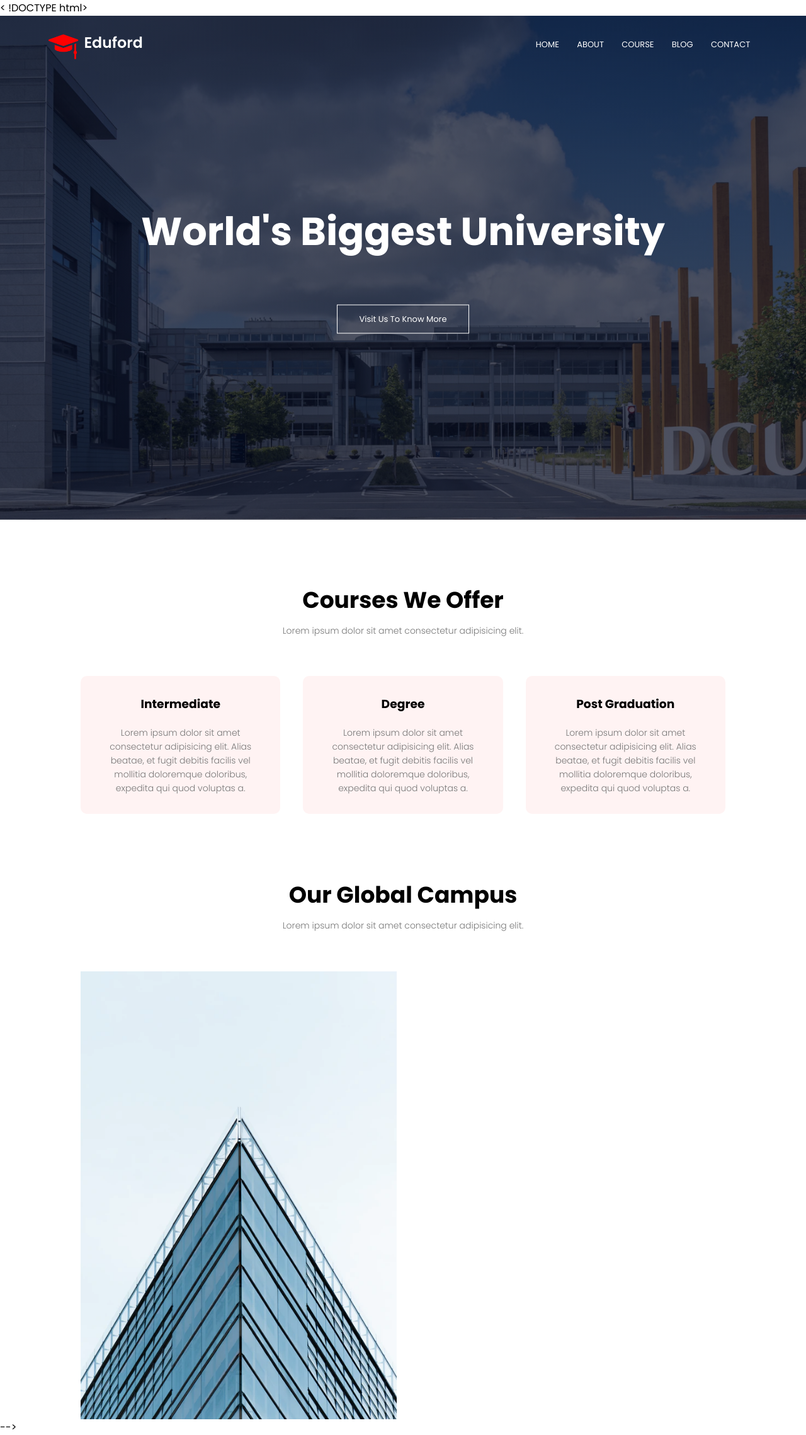
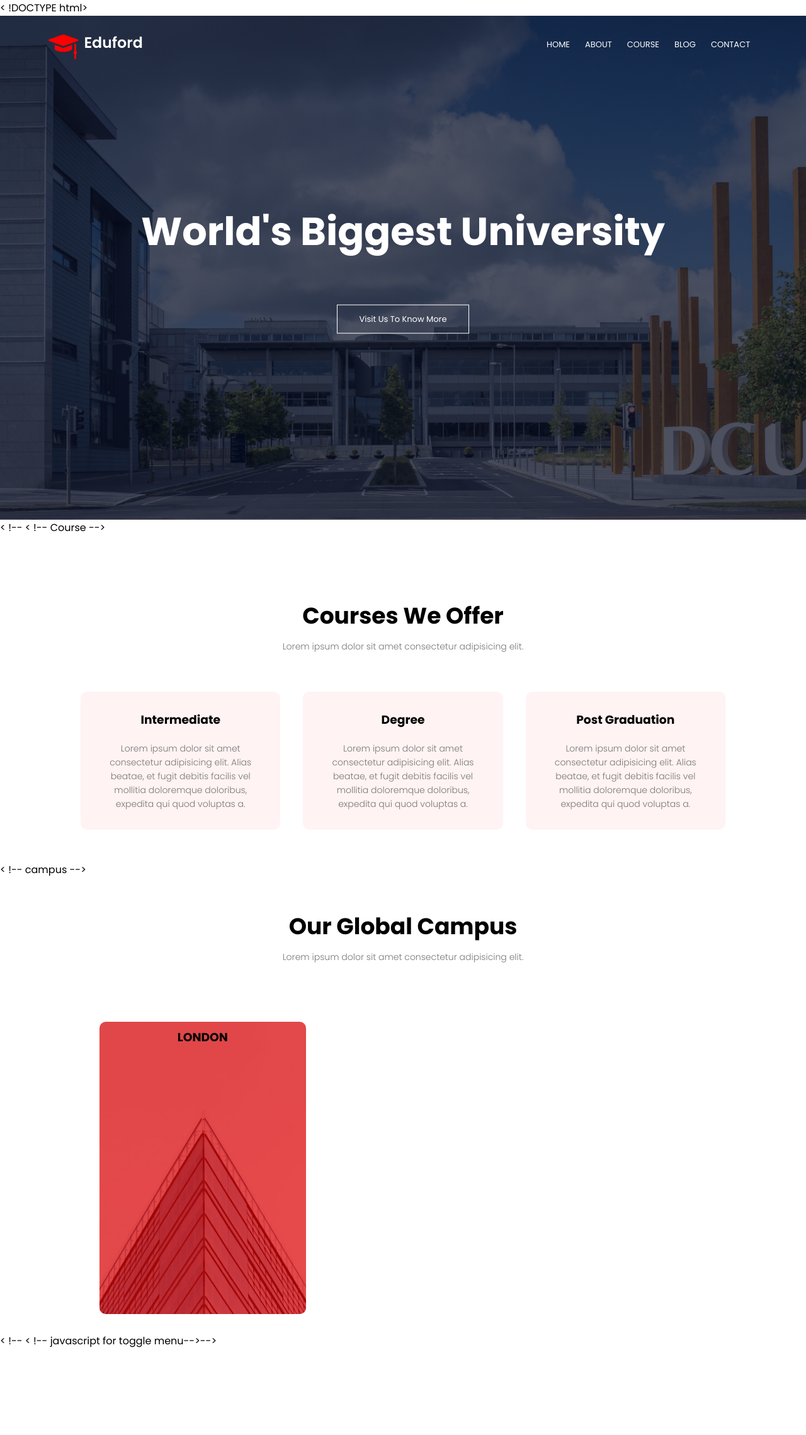
Before and after one commit to juhinagpure/Eduford-university, a PHP site: page / in a window 1280 px wide. Shown: the whole page at 63% size. After the commit the page ends 2139 px from the top, so only its background shows below. Run offline with PHP 8.4, Linux system fonts and the light colour scheme.

Commit message:
added layer class and style it

```diff
--- a/index.html
+++ b/index.html
@@ -1,90 +1,21 @@
-< !DOCTYPE html>
-    <html lang="en">
-
-    <head>
-        <meta charset="UTF-8">
-        <meta http-equiv="X-UA-Compatible" content="IE=edge">
-        <meta name="viewport" content="width=device-width, initial-scale=1.0">
-        <link rel="stylesheet" href="style.css">
-        <link rel="preconnect" href="https://fonts.googleapis.com">
-        <link rel="preconnect" href="https://fonts.gstatic.com" crossorigin>
-        <link rel="stylesheet"
-            href="https://cdn.jsdelivr.net/npm/@fortawesome/fontawesome-free@6.2.1/css/fontawesome.min.css">
-        <link
-            href="https://fonts.googleapis.com/css2?family=Poppins:ital,wght@0,200;0,300;0,400;0,500;0,700;0,800;0,900;1,700&display=swap"
-            rel="stylesheet">
-        <title>EDUFORD UNIVERSITY WEBSITE</title>
-    </head>
-
-    <body>
-        <section class="header">
-            <nav><a href="index.html"><img src="/eduford_img/logo.png" alt=""></a>
-                <div class="nav-links id=" navLinks">
-                    <i class="fa fa-time" onclick="hideMenu()"></i>
-                    <ul>
-                        <li><a href="">HOME</a></li>
-                        <li><a href="">ABOUT</a></li>
-                        <li><a href="">COURSE</a></li>
-                        <li><a href="">BLOG</a></li>
-                        <li><a href="">CONTACT</a></li>
-                    </ul>
-                </div><i class="fa fa-bars" onclick="showMenu()"></i>
-            </nav>
-            <div class="text-box">
-                <h1>World's Biggest University</h1>
-                <p></p><a href="" class="hero-btn">Visit Us To Know More</a>
-            </div>
-        </section>
-        <!-- < !-- Course -->
-        <section class="course">
-            <h1>Courses We Offer</h1>
-            <p>Lorem ipsum dolor sit amet consectetur adipisicing elit. </p>
-            <div class="row">
-                <div class="course-col">
-                    <h3>Intermediate</h3>
-                    <p>Lorem ipsum dolor sit amet consectetur adipisicing elit. Alias beatae,
+< !DOCTYPE html><html lang="en"><head><meta charset="UTF-8"><meta http-equiv="X-UA-Compatible"content="IE=edge"><meta name="viewport"content="width=device-width, initial-scale=1.0"><link rel="stylesheet"href="style.css"><link rel="preconnect"href="https://fonts.googleapis.com"><link rel="preconnect"href="https://fonts.gstatic.com"crossorigin><link rel="stylesheet"
+href="https://cdn.jsdelivr.net/npm/@fortawesome/fontawesome-free@6.2.1/css/fontawesome.min.css"><link href="https://fonts.googleapis.com/css2?family=Poppins:ital,wght@0,200;0,300;0,400;0,500;0,700;0,800;0,900;1,700&display=swap"
+rel="stylesheet"><title>EDUFORD UNIVERSITY WEBSITE</title></head><body><section class="header"><nav><a href="index.html"><img src="/eduford_img/logo.png"alt=""></a><div class="nav-links id="navLinks">
+<i class="fa fa-time"onclick="hideMenu()"></i><ul><li><a href="">HOME</a></li><li><a href="">ABOUT</a></li><li><a href="">COURSE</a></li><li><a href="">BLOG</a></li><li><a href="">CONTACT</a></li></ul></div><i class="fa fa-bars"onclick="showMenu()"></i></nav><div class="text-box"><h1>World's Biggest University</h1>
+<p></p><a href=""class="hero-btn">Visit Us To Know More</a></div></section>< !-- < !-- Course --><section class="course"><h1>Courses We Offer</h1><p>Lorem ipsum dolor sit amet consectetur adipisicing elit. </p><div class="row"><div class="course-col"><h3>Intermediate</h3><p>Lorem ipsum dolor sit amet consectetur adipisicing elit. Alias beatae,
 et fugit debitis facilis vel mollitia doloremque doloribus,
-                        expedita qui quod voluptas a.</p>
-                </div>
-                <div class="course-col">
-                    <h3>Degree</h3>
-                    <p>Lorem ipsum dolor sit amet consectetur adipisicing elit. Alias beatae,
+expedita qui quod voluptas a.</p></div><div class="course-col"><h3>Degree</h3><p>Lorem ipsum dolor sit amet consectetur adipisicing elit. Alias beatae,
 et fugit debitis facilis vel mollitia doloremque doloribus,
-                        expedita qui quod voluptas a.</p>
-                </div>
-                <div class="course-col">
-                    <h3>Post Graduation</h3>
-                    <p>Lorem ipsum dolor sit amet consectetur adipisicing elit. Alias beatae,
+expedita qui quod voluptas a.</p></div><div class="course-col"><h3>Post Graduation</h3><p>Lorem ipsum dolor sit amet consectetur adipisicing elit. Alias beatae,
 et fugit debitis facilis vel mollitia doloremque doloribus,
-                        expedita qui quod voluptas a.</p>
-                </div>
-            </div>
-        </section>
-
-        <!-- campus -->
-        <section class="campus">
-            <h1>Our Global Campus</h1>
-            <p>Lorem ipsum dolor sit amet consectetur adipisicing elit. </p>
-
-            <div class="row">
-                <div class="campus-col">
-                    <img src="/eduford_img/london.png">
-                </div>
-            </div>
-
-        </section>
-        <!-- < !-- javascript for toggle menu--> -->
-        <script>
-            var navLinks = document.getElementById("navLinks");
+expedita qui quod voluptas a.</p></div></div></section>< !-- campus --><section class="campus"><h1>Our Global Campus</h1><p>Lorem ipsum dolor sit amet consectetur adipisicing elit. </p><div class="row"><div class="campus-col"><img src="/eduford_img/london.png"><div class="layer"><h3>LONDON</h3></div></div></div></section>< !-- < !-- javascript for toggle menu-->--><script>var navLinks=document.getElementById("navLinks");
 
 function showMenu() {
-                navLinks.style.right = "0";
+    navLinks.style.right="0";
 }
 
 function showMenu() {
-                navLinks.style.right = "-200px";
+    navLinks.style.right="-200px";
 }
-        </script>
-    </body>
 
-    </html>
+</script></body></html>
--- a/style.css
+++ b/style.css
@@ -189,3 +189,21 @@ h3{
     text-align: center;
     padding-top: 50px;
 }
+.campus-col{
+   flex-basis: 32%;
+   border-radius: 10px;
+   margin: 30px;
+   position: relative;
+   overflow: hidden;
+}
+.campus-col img{
+    width: 100%;
+}
+.layer{
+   background: rgba(226,0,0,0.7);
+   height: 100%;
+   width: 100%;
+   position: absolute;
+   top: 0;
+   left: 0;
+}
```
Lines whose indentation alone changed are shown as unchanged.
